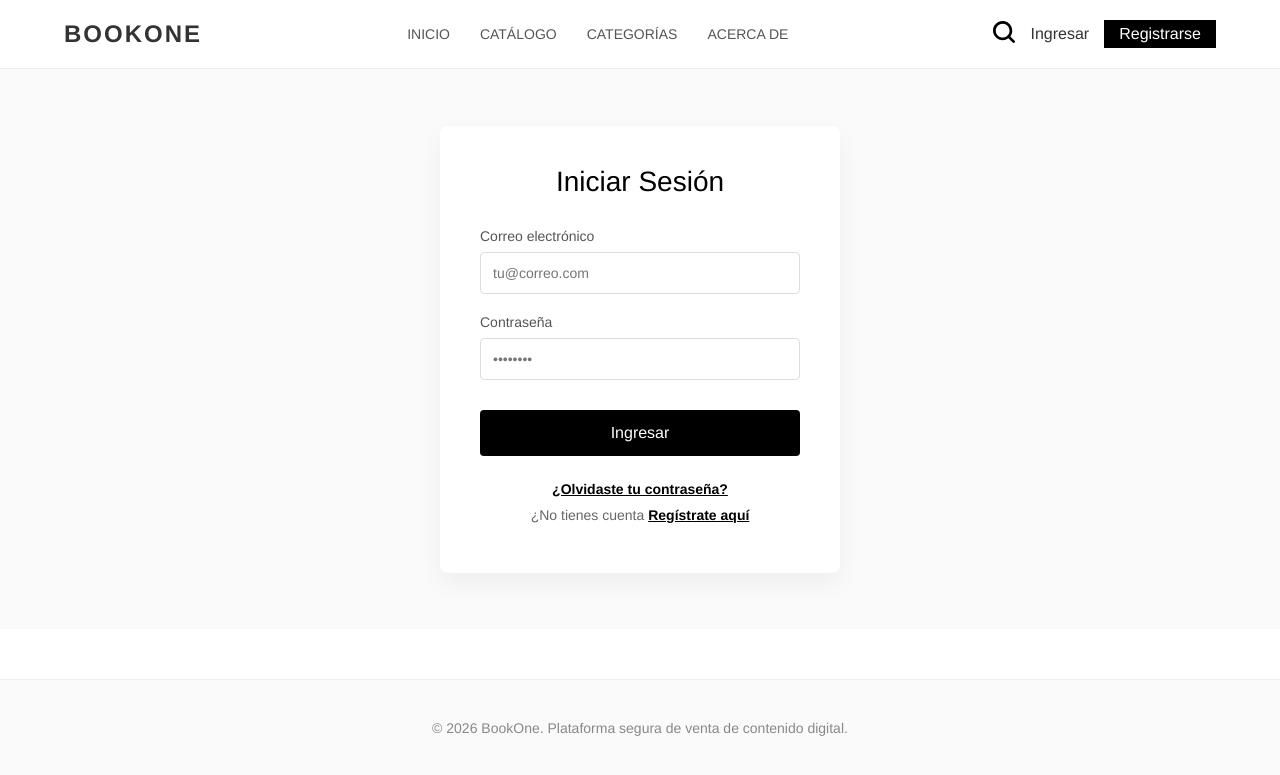
After one commit to edwinecheverria102-max/Proyecto_Seguridad, a Django app: page /login/ in a window 1280 px wide. The commit adds this page. Shown: the top 775 px of the page. Run offline with Django 5.2, Linux system fonts and the light colour scheme.

Commit message:
feat: maquetacion de vistas de login y registro

```diff
--- a/core/urls.py
+++ b/core/urls.py
@@ -1,8 +1,12 @@
 from django.urls import path
 from core.views import index
+from . import views
 
 app_name = "core"
 
 urlpatterns = [
-    path("", index)
+    path("", index),
+    # creado para la visualizacion del diseño login/register
+    path('login/', views.login_view, name='login'),
+    path('register/', views.register_view, name='register'),
 ]
--- a/core/views.py
+++ b/core/views.py
@@ -3,3 +3,10 @@ from django.shortcuts import render
 
 def index(request):
     return render(request, 'core/index.html')
+
+# creado para la visualizacion del diseño login/register
+def login_view(request):
+    return render(request, 'core/login.html')
+
+def register_view(request):
+    return render(request, 'core/register.html')
--- a/static/css/styles.css
+++ b/static/css/styles.css
@@ -346,3 +346,91 @@ nav ul li a:hover, nav ul li a.active {
         font-size: 32px;
     }
 }
+/* =========================================
+   FORMULARIOS DE AUTENTICACIÓN (LOGIN Y REGISTRO)
+   ========================================= */
+.auth-container {
+    display: flex;
+    justify-content: center;
+    align-items: center;
+    min-height: 70vh;
+    background-color: #fafafa;
+    padding: 40px 20px;
+}
+
+.auth-card {
+    background-color: #ffffff;
+    padding: 40px;
+    width: 100%;
+    max-width: 400px;
+    box-shadow: 0 10px 25px rgba(0,0,0,0.05);
+    border-radius: 8px;
+}
+
+.auth-card h2 {
+    text-align: center;
+    font-weight: 300;
+    margin-bottom: 30px;
+    font-size: 28px;
+    color: #000;
+}
+
+.form-group {
+    margin-bottom: 20px;
+}
+
+.form-group label {
+    display: block;
+    font-size: 14px;
+    margin-bottom: 8px;
+    color: #555;
+    font-weight: 500;
+}
+
+.form-group input {
+    width: 100%;
+    padding: 12px;
+    border: 1px solid #ddd;
+    border-radius: 4px;
+    font-size: 14px;
+    transition: border-color 0.3s;
+}
+
+.form-group input:focus {
+    outline: none;
+    border-color: #000;
+}
+
+.btn-submit {
+    width: 100%;
+    padding: 14px;
+    background-color: #000;
+    color: #fff;
+    border: none;
+    border-radius: 4px;
+    font-size: 16px;
+    cursor: pointer;
+    transition: background 0.3s;
+    margin-top: 10px;
+}
+
+.btn-submit:hover {
+    background-color: #333;
+}
+
+.auth-links {
+    margin-top: 25px;
+    text-align: center;
+    font-size: 14px;
+    color: #666;
+}
+
+.auth-links p {
+    margin-bottom: 10px;
+}
+
+.auth-links a {
+    color: #000;
+    font-weight: bold;
+    text-decoration: underline;
+}
--- /dev/null
+++ b/templates/core/login.html
@@ -0,0 +1,36 @@
+{% extends 'core/base.html' %}
+{% load static %}
+
+{% block title %}Iniciar Sesión | BookOne{% endblock  %}
+
+{% block content %}
+<div class="auth-container">
+    <div class="auth-card">
+        <h2>Iniciar Sesión</h2>
+
+        <!-- envio de datos a la misma URL-->
+        <form method="POST" action="">
+            {% csrf_token %} <!--seguridad en django-->
+
+            <div class="form-group">
+                <label for="id_username">Correo electrónico</label>
+                <!--login - username -->
+                <input type="email" name="username" id="id_username" placeholder="tu@correo.com" required>
+            </div>
+
+            <div class="form-group">
+                <label for="id_password">Contraseña</label>
+                <input type="password" name="password" id="id_password" placeholder="••••••••" required>
+            </div>
+
+            <button type="submit" class="btn-submit">Ingresar</button>
+        </form>
+
+        <div class="auth-links">
+            <!--href="#" hasta que backend configure la ruta-->
+            <p><a href="#">¿Olvidaste tu contraseña?</a></p>
+            <p>¿No tienes cuenta <a href="/register/">Regístrate aquí</a></p>
+        </div>
+    </div>
+</div>
+{% endblock %}
```
Also changed, not shown: templates/core/register.html (added, +42 -0 lines).
